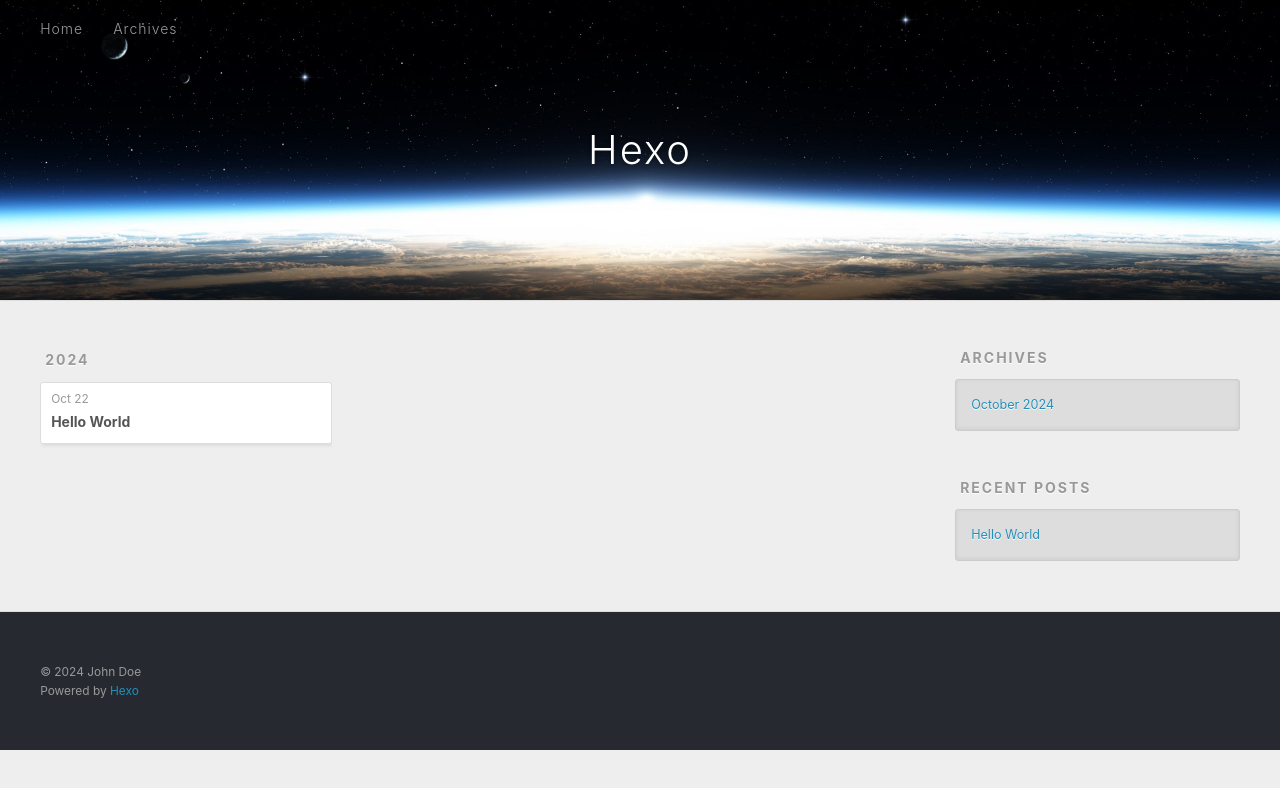
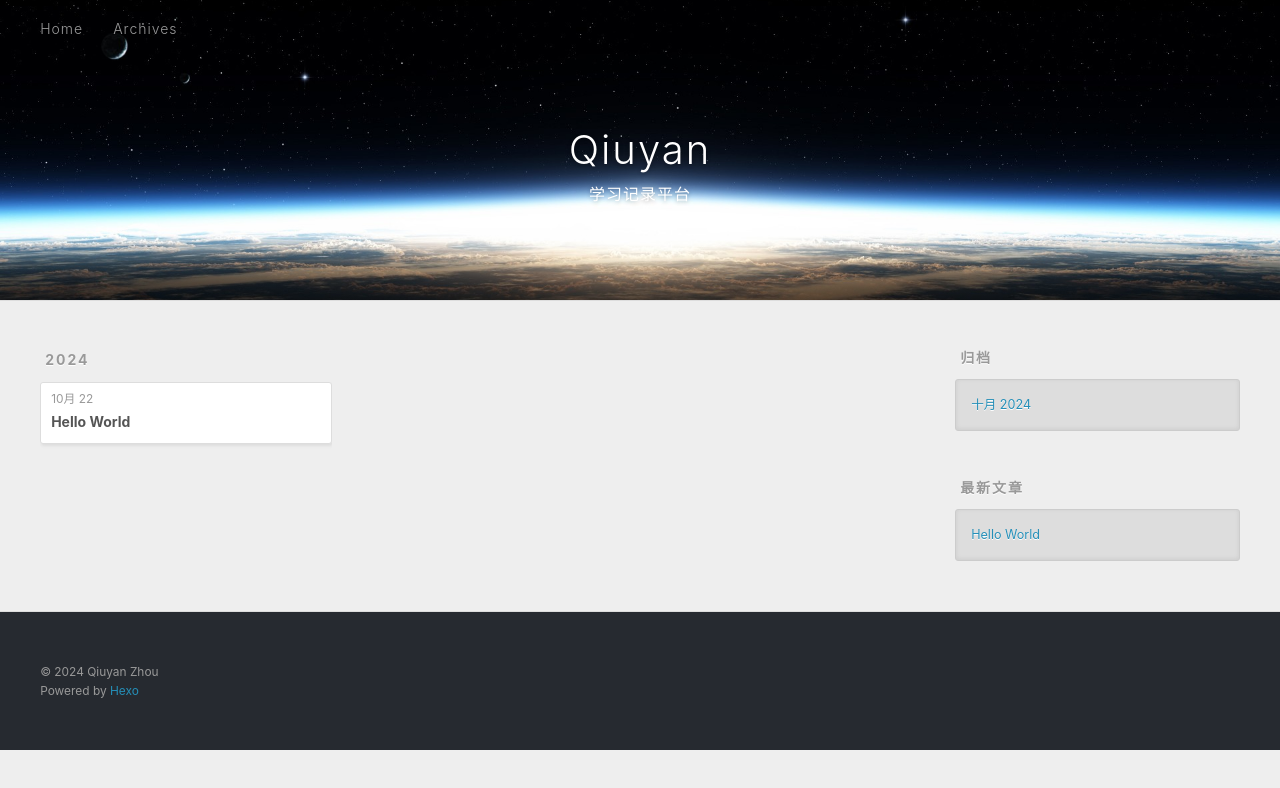
Before and after one commit to Qiuqiu82/qiuqiulife.github.io, a plain HTML site: page archives/index.html in a window 1280 px wide. Drawn offline with Linux system fonts and the light colour scheme.

Commit message:
Site updated: 2024-10-22 16:23:09

```diff
--- a/archives/index.html
+++ b/archives/index.html
@@ -4,17 +4,19 @@
   <meta charset="utf-8">
 
 
-  <title>Archives | Hexo</title>
+  <title>归档 | Qiuyan</title>
   <meta name="viewport" content="width=device-width, initial-scale=1, shrink-to-fit=no">
-  <meta property="og:type" content="website">
-<meta property="og:title" content="Hexo">
+  <meta name="description" content="记录个人学习、生活">
+<meta property="og:type" content="website">
+<meta property="og:title" content="Qiuyan">
 <meta property="og:url" content="http://example.com/archives/index.html">
-<meta property="og:site_name" content="Hexo">
-<meta property="og:locale" content="en_US">
-<meta property="article:author" content="John Doe">
+<meta property="og:site_name" content="Qiuyan">
+<meta property="og:description" content="记录个人学习、生活">
+<meta property="og:locale" content="zh_CN">
+<meta property="article:author" content="Qiuyan Zhou">
 <meta name="twitter:card" content="summary">
 
-    <link rel="alternate" href="/atom.xml" title="Hexo" type="application/atom+xml">
+    <link rel="alternate" href="/atom.xml" title="Qiuyan" type="application/atom+xml">
 
 
     <link rel="shortcut icon" href="/favicon.png">
@@ -39,8 +41,12 @@
   <div id="header-outer" class="outer">
     <div id="header-title" class="inner">
       <h1 id="logo-wrap">
-        <a href="/" id="logo">Hexo</a>
+        <a href="/" id="logo">Qiuyan</a>
       </h1>
+
+        <h2 id="subtitle-wrap">
+          <a href="/" id="subtitle">学习记录平台</a>
+        </h2>
 
     </div>
     <div id="header-inner" class="inner">
@@ -55,12 +61,12 @@
       <nav id="sub-nav">
 
 
-          <a class="nav-icon" href="/atom.xml" title="RSS Feed"><span class="fa fa-rss"></span></a>
+          <a class="nav-icon" href="/atom.xml" title="RSS 订阅"><span class="fa fa-rss"></span></a>
 
-        <a class="nav-icon nav-search-btn" title="Search"><span class="fa fa-search"></span></a>
+        <a class="nav-icon nav-search-btn" title="搜索"><span class="fa fa-search"></span></a>
       </nav>
       <div id="search-form-wrap">
-        <form action="//google.com/search" method="get" accept-charset="UTF-8" class="search-form"><input type="search" name="q" class="search-form-input" placeholder="Search"><button type="submit" class="search-form-submit">&#xF002;</button><input type="hidden" name="sitesearch" value="http://example.com"></form>
+        <form action="//google.com/search" method="get" accept-charset="UTF-8" class="search-form"><input type="search" name="q" class="search-form-input" placeholder="搜索"><button type="submit" class="search-form-submit">&#xF002;</button><input type="hidden" name="sitesearch" value="http://example.com"></form>
       </div>
     </div>
   </div>
@@ -84,7 +90,7 @@
   <div class="archive-article-inner">
     <header class="archive-article-header">
       <a href="/2024/10/22/hello-world/" class="archive-article-date">
-  <time class="dt-published" datetime="2024-10-22T07:36:07.644Z" itemprop="datePublished">Oct 22</time>
+  <time class="dt-published" datetime="2024-10-22T07:36:07.644Z" itemprop="datePublished">10月 22</time>
 </a>
 
 
@@ -116,9 +122,9 @@
 
 
   <div class="widget-wrap">
-    <h3 class="widget-title">Archives</h3>
+    <h3 class="widget-title">归档</h3>
     <div class="widget">
-      <ul class="archive-list"><li class="archive-list-item"><a class="archive-list-link" href="/archives/2024/10/">October 2024</a></li></ul>
+      <ul class="archive-list"><li class="archive-list-item"><a class="archive-list-link" href="/archives/2024/10/">十月 2024</a></li></ul>
     </div>
   </div>
 
@@ -126,7 +132,7 @@
 
 
   <div class="widget-wrap">
-    <h3 class="widget-title">Recent Posts</h3>
+    <h3 class="widget-title">最新文章</h3>
     <div class="widget">
       <ul>
 
@@ -147,7 +153,7 @@
   <div class="outer">
     <div id="footer-info" class="inner">
 
-      &copy; 2024 John Doe<br>
+      &copy; 2024 Qiuyan Zhou<br>
       Powered by <a href="https://hexo.io/" target="_blank">Hexo</a>
     </div>
   </div>
```
Also changed, not shown: 2024/10/22/hello-world/index.html (+18 -14 lines), archives/2024/10/index.html (+22 -16 lines), archives/2024/index.html (+22 -16 lines), index.html (+22 -16 lines).
